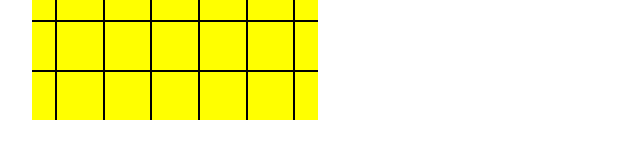
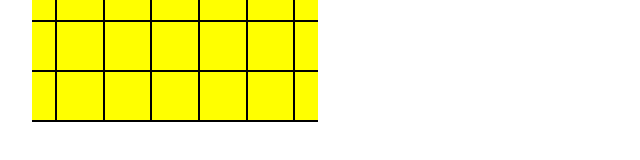
Before and after one commit to jeremypurser/chordr-notes, a React (Create React App) app: page / in a window 1280 px wide. Shown: the part 312-472 px from the top of the page, without its empty margins (0-640 px from the left). Built offline with nearby package versions, Linux system fonts and the light colour scheme.

Commit message:
Add bottom border

```diff
--- a/src/styles/GuitarNeck.scss
+++ b/src/styles/GuitarNeck.scss
@@ -4,6 +4,10 @@
 
 .neck {
   border-top: 2px solid black;
+}
+
+.neck:last-child {
+  border-bottom: 2px solid black;
 }
 
 .v-line {
```
